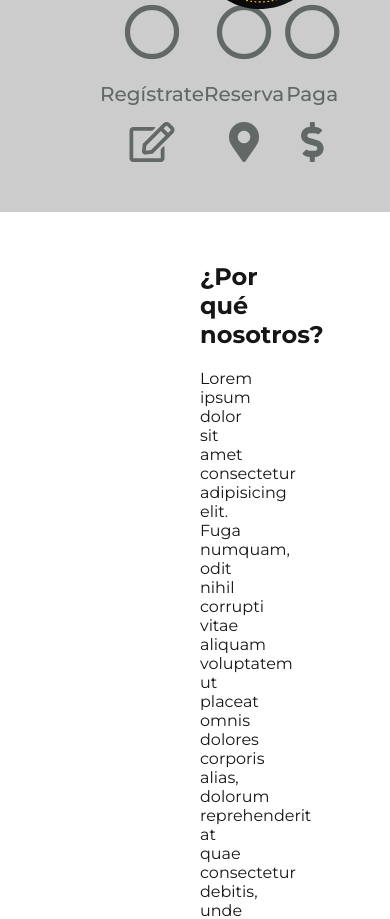
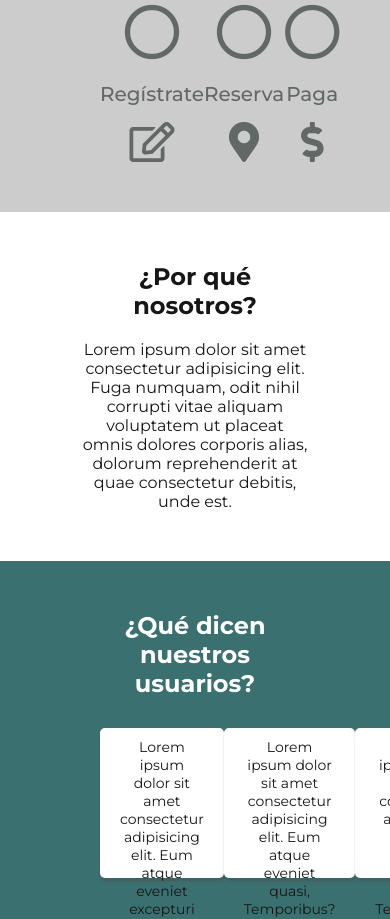
Before and after one commit to ceciij/taxi-project, a plain HTML site: page index.html in a window 390 px wide. Shown: the part 641-1560 px from the top of the page. Drawn offline with Linux system fonts and the light colour scheme.

Commit message:
ulitmos cambios

```diff
--- a/assets/sass/mixin/_mixin.scss
+++ b/assets/sass/mixin/_mixin.scss
@@ -10,6 +10,7 @@
     font-size: 16px;
     border-style: none;
     box-shadow: 1px 2px 3px rgba(0, 0, 0, 0.6);
+    cursor: pointer;
   }
 
   @mixin flex($jc:center) {
--- a/assets/sass/style/style.scss
+++ b/assets/sass/style/style.scss
@@ -18,6 +18,7 @@ body{
 
 header .taxi-background {
   position: relative;
+
   & > img{
     object-fit: cover;
     width:100%;
@@ -37,7 +38,7 @@ header .taxi-background {
   }
   & > .logo{
     position: absolute;
-    bottom: -10%;
+    bottom: -8%;
     left: 50%; //Como lo pongo sin hardcodear??
   }
 }
@@ -117,16 +118,25 @@ header .taxi-background {
 }
 
 
-@media screen and(max-width: 500px) {
-  @include padding(50px, 80px);
+@media screen and (max-width: $breakpoint-xs) {
+
 }
 
-@media screen and(max-width: 768px) {
-  @include padding(50px, 100px);
+@media screen and (max-width: $breakpoint-s) {
+
 }
-// @media (max-width: 992px) {
 
-// }
-// @media (max-width: 1200px) {
+@media  screen and (max-width: $breakpoint-m) {
+  //768
+  .nosotros{
+    @include padding(50px, 80px);
+  }
+}
 
-// }
+@media screen and (max-width: $breakpoint-l) {
+
+}
+
+@media screen and (max-width: $breakpoint-xl) {
+
+}
--- a/assets/sass/variables/_variables.scss
+++ b/assets/sass/variables/_variables.scss
@@ -17,6 +17,11 @@ $large: 16px;
 $huge: 16px;
 
 //BREAK POINTS
-$maxWidth: 1280;
+$breakpoint-xs: 480px;
+$breakpoint-s: 576px;
+$breakpoint-m: 768px;
+$breakpoint-l: 992px;
+$breakpoint-xl: 1200px;
+
 
 //GRID
```
Also changed, not shown: assets/dist/styles/style.css, 1 other file.
